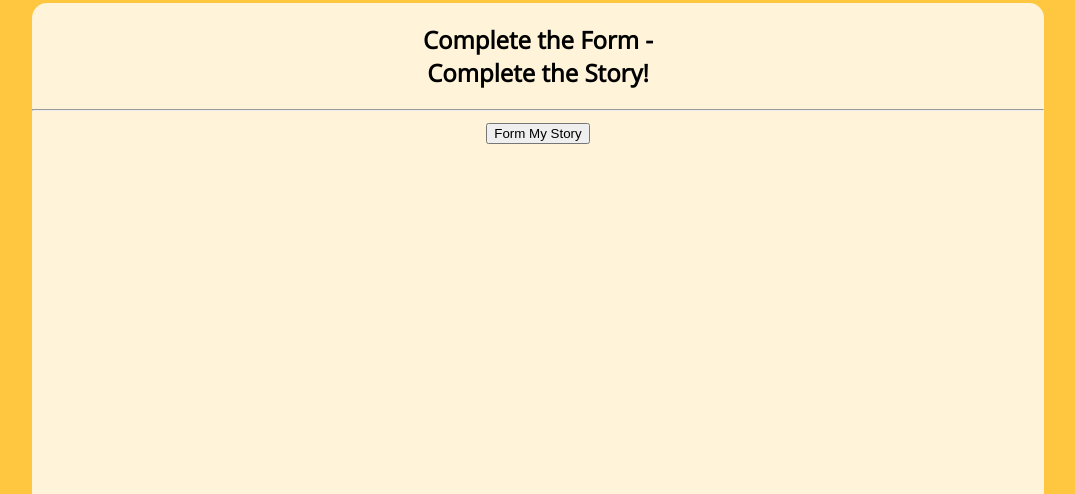
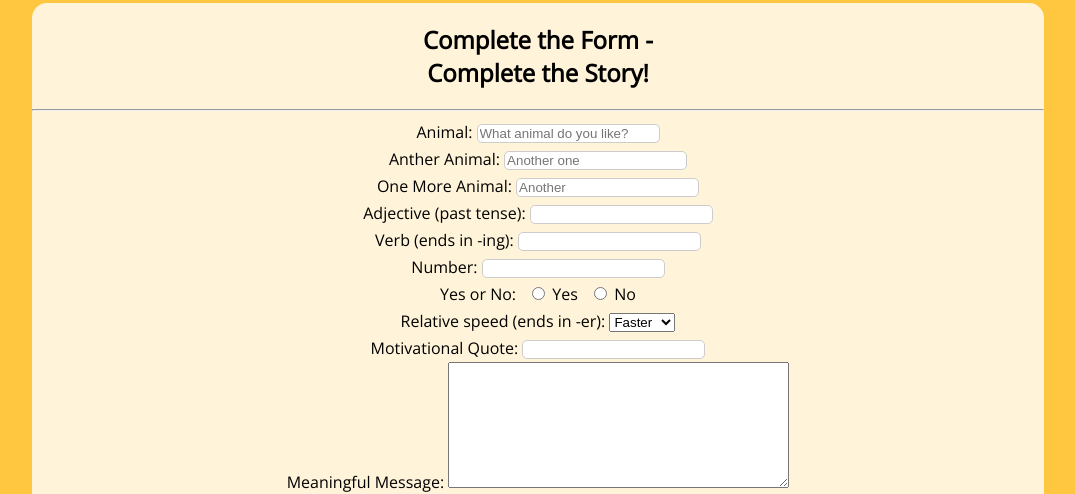
Before and after one commit to FePaiva/form-a-story, a plain HTML site: page index.html in a window 1280 px wide. Shown: the part 313-807 px from the top of the page, without its empty margins (102-1177 px from the left). Drawn offline with nearby package versions, Linux system fonts and the light colour scheme.

Commit message:
form a story is done

```diff
--- a/index.html
+++ b/index.html
@@ -1,25 +1,83 @@
 <!DOCTYPE html>
 <html lang="en" dir="ltr">
   <head>
-    <meta charset="utf-8">
-    <link rel="stylesheet" href="style.css">
-    <link href="https://fonts.googleapis.com/css?family=Open+Sans" rel="stylesheet">
+    <meta charset="utf-8" />
+    <link rel="stylesheet" href="style.css" />
+    <link
+      href="https://fonts.googleapis.com/css?family=Open+Sans"
+      rel="stylesheet"
+    />
     <title>Form a Story</title>
   </head>
   <body>
     <section id="top">
-      <img src="https://content.codecademy.com/courses/learn-html-forms/formAStoryLogo.svg" alt="Form A Story Logo">
+      <img
+        src="https://content.codecademy.com/courses/learn-html-forms/formAStoryLogo.svg"
+        alt="Form A Story Logo"
+      />
     </section>
 
     <section id="main">
-      <h1>Complete the Form -<br> Complete the Story!</h1>
-      <hr>
+      <h1>
+        Complete the Form -<br />
+        Complete the Story!
+      </h1>
+      <hr />
       <!--Add your form below:-->
       <form action="./story.html" method="GET">
+        <label for="animal-1" >Animal:</label>
+        <input type="text" id="animal-1" name="animal-1" required placeholder="What animal do you like?"/>
+        <br />
+        <label for="animal-2">Anther Animal:</label>
+        <input type="text" id="animal-2" name="animal-2" placeholder="Another one" required />
+        <br />
+        <label for="animal-3">One More Animal:</label>
+        <input placeholder="Another" type="text" id="animal-3" name="animal-3" required />
+        <br />
+        <label for="adj-1">Adjective (past tense):</label>
+        <input type="text" id="adj-1" name="adj-1" required />
+        <br />
+        <label for="verb-1">Verb (ends in -ing):</label>
+        <input type="text" id="verb-1" name="verb-1" required />
+        <br />
+        <label for="num-1">Number:</label>
+        <input type="number" id="num-1" name="num-1" required />
+        <br />
+        <span>Yes or No:</span>
+        <input type="radio" id="yes" name="answer" value="yes" required />
+        <label for="yes">Yes</label>
+        <input type="radio" id="no" name="answer" value="no" required />
+        <label for="no">No</label>
+        <br />
+        <label for="speed">Relative speed (ends in -er):</label>
+        <select id="speed" name="speed" required>
+          <option value="faster">Faster</option>
+          <option value="slower">Slower</option>
+          <option value="runner">Runner</option>
+        </select>
+        <br />
+        <label for="quote">Motivational Quote:</label>
         <input
-        type= "submit"
-        value ="Form My Story"
-        >
+          type="text"
+          id="quote"
+          name="quote"
+          list="quote-choices"
+          required
+        />
+        <datalist id="quote-choices">
+          <option value="winner gets ice cream!"></option>
+          <option value="winner gets laid!"></option>
+          <option value="winner is the best!"></option>
+          <option value="win brings a very good feeling!"></option>
+        </datalist>
+        <br />
+        <label for="message">Meaningful Message:</label>
+        <textarea id="message" name="message" rows="8" cols="40" required>
+        </textarea>
+        <br />
+        <hr />
+        <input type="submit" value="Form My Story" />
+      </form>
     </section>
   </body>
 </html>
```
